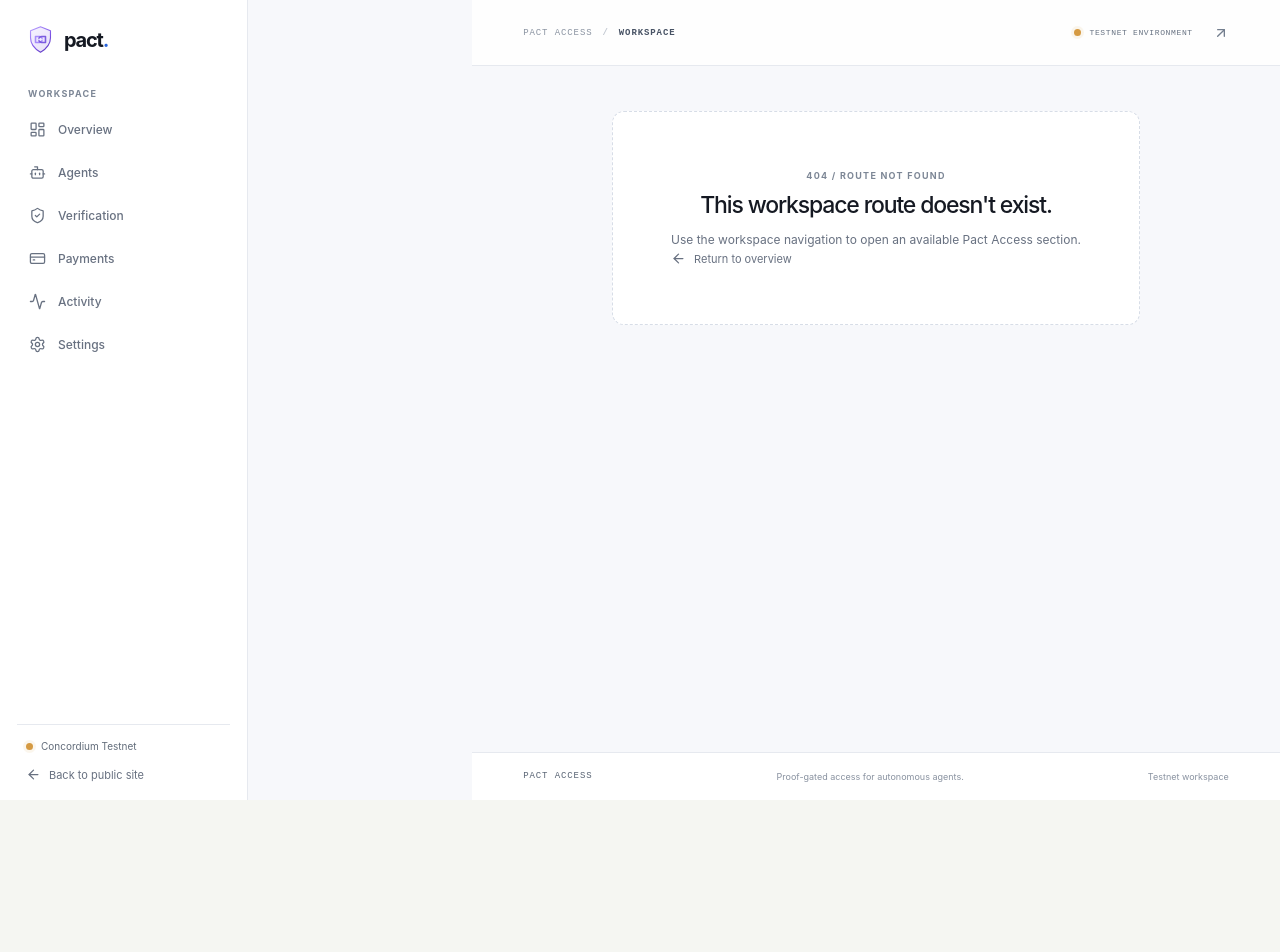
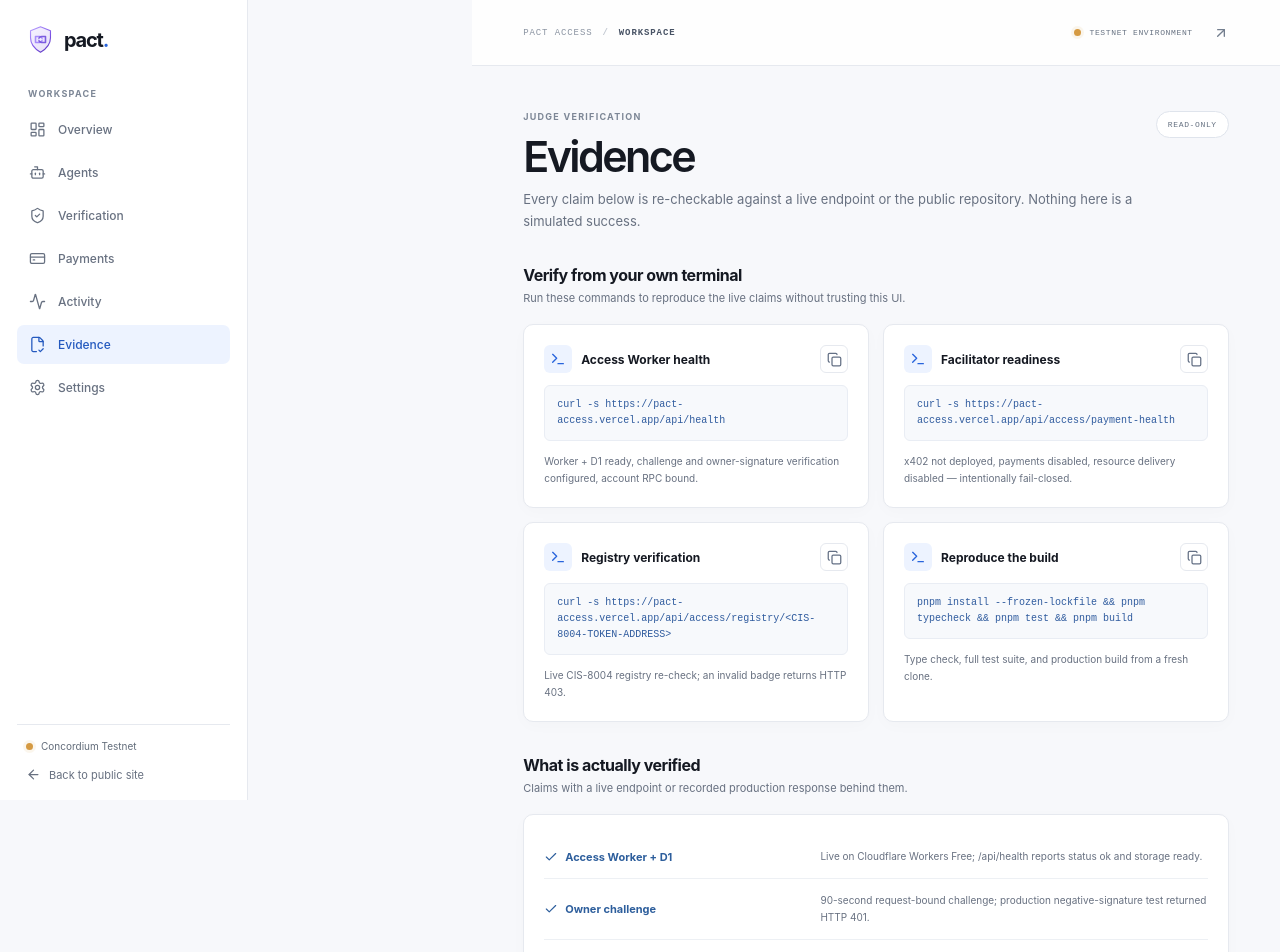
Before and after one commit to Tajudeeen/pact, a React (Vite) app: page /app/evidence in a window 1280 px wide. Shown: the top 952 px of the page. Before the commit the page ends 800 px from the top, so only its background shows below. Built offline with nearby package versions, Linux system fonts and the light colour scheme.

Commit message:
feat(workspace): judge re-verification evidence route and brief mapping

```diff
--- a/src/App.tsx
+++ b/src/App.tsx
@@ -8,6 +8,7 @@ import { Agents } from "./pages/workspace/Agents";
 import { Verification } from "./pages/workspace/Verification";
 import { Payments } from "./pages/workspace/Payments";
 import { ActivityPage } from "./pages/workspace/Activity";
+import { Evidence } from "./pages/workspace/Evidence";
 import { Settings } from "./pages/workspace/Settings";
 
 function WorkspaceNotFound() {
@@ -39,6 +40,7 @@ export function App() {
         <Route path="verification" element={<Verification />} />
         <Route path="payments" element={<Payments />} />
         <Route path="activity" element={<ActivityPage />} />
+        <Route path="evidence" element={<Evidence />} />
         <Route path="settings" element={<Settings />} />
         <Route path="*" element={<WorkspaceNotFound />} />
       </Route>
--- a/src/layouts/WorkspaceLayout.tsx
+++ b/src/layouts/WorkspaceLayout.tsx
@@ -1,5 +1,5 @@
 import { useEffect, useRef, useState } from "react";
-import { Activity, ArrowLeft, ArrowUpRight, Bot, CreditCard, LayoutDashboard, Menu, ShieldCheck, Settings, X } from "lucide-react";
+import { Activity, ArrowLeft, ArrowUpRight, Bot, CreditCard, FileCheck2, LayoutDashboard, Menu, ShieldCheck, Settings, X } from "lucide-react";
 import { Link, NavLink, Outlet } from "react-router";
 
 const navigation = [
@@ -8,6 +8,7 @@ const navigation = [
   { to: "/app/verification", label: "Verification", icon: ShieldCheck },
   { to: "/app/payments", label: "Payments", icon: CreditCard },
   { to: "/app/activity", label: "Activity", icon: Activity },
+  { to: "/app/evidence", label: "Evidence", icon: FileCheck2 },
   { to: "/app/settings", label: "Settings", icon: Settings },
 ];
 
--- /dev/null
+++ b/src/pages/workspace/Evidence.tsx
@@ -0,0 +1,115 @@
+import { ArrowUpRight, Check, Copy, ExternalLink, FileWarning, Terminal } from "lucide-react";
+import { useState } from "react";
+
+type Command = { label: string; command: string; proves: string };
+
+const commands: Command[] = [
+  {
+    label: "Access Worker health",
+    command: "curl -s https://pact-access.vercel.app/api/health",
+    proves: "Worker + D1 ready, challenge and owner-signature verification configured, account RPC bound.",
+  },
+  {
+    label: "Facilitator readiness",
+    command: "curl -s https://pact-access.vercel.app/api/access/payment-health",
+    proves: "x402 not deployed, payments disabled, resource delivery disabled — intentionally fail-closed.",
+  },
+  {
+    label: "Registry verification",
+    command: "curl -s https://pact-access.vercel.app/api/access/registry/<CIS-8004-TOKEN-ADDRESS>",
+    proves: "Live CIS-8004 registry re-check; an invalid badge returns HTTP 403.",
+  },
+  {
+    label: "Reproduce the build",
+    command: "pnpm install --frozen-lockfile && pnpm typecheck && pnpm test && pnpm build",
+    proves: "Type check, full test suite, and production build from a fresh clone.",
+  },
+];
+
+const verified: Array<[string, string]> = [
+  ["Access Worker + D1", "Live on Cloudflare Workers Free; /api/health reports status ok and storage ready."],
+  ["Owner challenge", "90-second request-bound challenge; production negative-signature test returned HTTP 401."],
+  ["Signature verification", "Server-side Ed25519 against fresh Concordium testnet account credentials."],
+  ["Registry re-check", "CIS-8004 active owner + agentWallet re-read at challenge and proof acceptance."],
+  ["Source and CI", "Public repository; typecheck, tests and production build pass in GitHub Actions."],
+];
+
+const gaps: Array<[string, string]> = [
+  ["Verified by Concordium identity badge", "Not implemented. Pact's gate proves control of the current CIS-8004 owner account, not a human identity attribute. No claim of ZK human-identity proof is made."],
+  ["x402 settlement", "Full facilitator bundle not deployed: missing CLOUDFLARE_API_TOKEN Actions secret, sponsor key, payout account and price."],
+  ["CCDExplorer transaction", "No real payment transaction exists. None is presented; no transaction hash or link is claimed."],
+  ["Protected resource delivery", "Disabled. Resource count is 0 and the resource route is fail-closed."],
+  ["Audit trail", "Activity is empty: no sanitized, authorized audit API exists yet."],
+];
+
+export function Evidence() {
+  const [copied, setCopied] = useState<string | null>(null);
+  const copy = async (text: string, key: string) => {
+    try {
+      await navigator.clipboard.writeText(text);
+      setCopied(key);
+      window.setTimeout(() => setCopied(null), 1600);
+    } catch {
+      setCopied(null);
+    }
+  };
+
+  return (
+    <div className="workspace-page">
+      <div className="workspace-page-heading">
+        <div>
+          <div className="workspace-eyebrow">JUDGE VERIFICATION</div>
+          <h1>Evidence</h1>
+          <p>Every claim below is re-checkable against a live endpoint or the public repository. Nothing here is a simulated success.</p>
+        </div>
+        <span className="workspace-readonly-pill">READ-ONLY</span>
+      </div>
+
+      <section className="workspace-section">
+        <div className="workspace-section-heading"><div><h2>Verify from your own terminal</h2><p>Run these commands to reproduce the live claims without trusting this UI.</p></div></div>
+        <div className="workspace-command-grid">
+          {commands.map(({ label, command, proves }) => (
+            <article key={label} className="workspace-panel workspace-command-card">
+              <div className="workspace-command-head"><span><Terminal size={16} /></span><strong>{label}</strong><button type="button" aria-label={`Copy command: ${label}`} onClick={() => copy(command, label)}>{copied === label ? <Check size={15} /> : <Copy size={15} />}</button></div>
+              <code>{command}</code>
+              <p>{proves}</p>
+            </article>
+          ))}
+        </div>
+      </section>
+
+      <section className="workspace-section">
+        <div className="workspace-section-heading"><div><h2>What is actually verified</h2><p>Claims with a live endpoint or recorded production response behind them.</p></div></div>
+        <div className="workspace-panel">
+          <div className="workspace-evidence-table">
+            {verified.map(([title, detail]) => (
+              <div key={title}><span><Check size={14} /> {title}</span><p>{detail}</p></div>
+            ))}
+          </div>
+        </div>
+      </section>
+
+      <section className="workspace-section">
+        <div className="workspace-section-heading"><div><h2>Honest gaps</h2><p>Known limits of this release, stated plainly. No mock covers these gaps.</p></div></div>
+        <div className="workspace-panel">
+          <div className="workspace-evidence-table is-gaps">
+            {gaps.map(([title, detail]) => (
+              <div key={title}><span><FileWarning size={14} /> {title}</span><p>{detail}</p></div>
+            ))}
+          </div>
+        </div>
+      </section>
+
+      <div className="workspace-notice">
+        <ExternalLink size={17} />
+        <p>
+          <strong>Submission requirements.</strong> A public repository, a demo video of up to
+          three minutes, a CCDExplorer link and a short go-live plan are required. The
+          CCDExplorer link is intentionally absent: there is no real transaction to link.
+          See <a href="https://github.com/Tajudeeen/pact" target="_blank" rel="noreferrer">the repository <ArrowUpRight size={12} /></a>{" "}
+          and <code>docs/SUBMISSION.md</code>.
+        </p>
+      </div>
+    </div>
+  );
+}
--- a/src/workspace.css
+++ b/src/workspace.css
@@ -89,6 +89,22 @@
 .workspace-scrim{display:none}
 .workspace-spin{animation:workspace-spin 1s linear infinite}
 @keyframes workspace-spin{to{transform:rotate(360deg)}}
+.workspace-command-grid{display:grid;grid-template-columns:repeat(2,minmax(0,1fr));gap:14px}
+.workspace-command-card{gap:12px;align-content:start}
+.workspace-command-head{display:flex;align-items:center;gap:9px}
+.workspace-command-head>span{display:grid;place-items:center;width:28px;height:28px;border-radius:6px;background:#edf3ff;color:var(--ws-blue)}
+.workspace-command-head strong{font-size:12px;flex:1}
+.workspace-command-head button{display:grid;place-items:center;width:28px;height:28px;border:1px solid var(--ws-line);border-radius:6px;background:#fff;color:#647085;cursor:pointer}
+.workspace-command-card code{display:block;padding:11px 12px;border-radius:6px;background:#f7f9fc;border:1px solid #e9edf4;color:#2f5b9e;font:10px/1.6 ui-monospace,monospace;overflow-wrap:anywhere;white-space:pre-wrap}
+.workspace-command-card p{font-size:10px;line-height:1.7;color:var(--ws-muted);margin:0}
+.workspace-evidence-table{display:grid}
+.workspace-evidence-table>div{display:grid;grid-template-columns:minmax(210px,.8fr) 1.2fr;gap:18px;padding:13px 0;border-top:1px solid #edf0f4}
+.workspace-evidence-table>div:first-child{border-top:0}
+.workspace-evidence-table span{display:flex;align-items:center;gap:7px;font-size:11px;font-weight:650;color:#2d5e9c}
+.workspace-evidence-table p{font-size:10px;line-height:1.7;color:var(--ws-muted);margin:0}
+.workspace-evidence-table.is-gaps span{color:#93601e}
+.workspace-notice code{font:9px ui-monospace,monospace;color:#3d5b8f}
+.workspace-notice a{display:inline-flex;align-items:center;gap:2px;color:#2c5da8}
 @media(max-width:900px){.workspace{grid-template-columns:220px minmax(0,1fr)}.workspace-verification-page .access-console{grid-template-columns:1fr;gap:20px}}
-@media(max-width:700px){.workspace{display:block}.workspace-sidebar{position:fixed;left:0;top:0;width:min(290px,86vw);transform:translateX(-105%);transition:transform .25s ease;box-shadow:none}.workspace-sidebar.is-open{transform:translateX(0);box-shadow:15px 0 50px #101a2c20}.workspace-icon-button{display:grid}.workspace-mobile-trigger{margin-right:12px}.workspace-mobile-close{display:grid}.workspace-scrim{display:block;position:fixed;inset:0;z-index:35;border:0;background:#10182766}.workspace-topbar{height:60px;padding:0 17px;justify-content:flex-start}.workspace-breadcrumb{flex:1}.workspace-topbar-right{gap:10px}.workspace-content{padding:30px 17px 50px}.workspace-status-grid,.workspace-action-grid{grid-template-columns:1fr}.workspace-page{gap:25px}.workspace-page-heading{display:grid;gap:14px}.workspace-readonly-pill{justify-self:start}.workspace-footer{padding:15px 17px;flex-wrap:wrap}.workspace-footer span:nth-child(2){display:none}.workspace-input-row{flex-direction:column}.workspace-input-row button{min-height:42px}.workspace-config-list>div{grid-template-columns:1fr;gap:6px}}
+@media(max-width:700px){.workspace-command-grid{grid-template-columns:1fr}.workspace-evidence-table>div{grid-template-columns:1fr;gap:5px}.workspace{display:block}.workspace-sidebar{position:fixed;left:0;top:0;width:min(290px,86vw);transform:translateX(-105%);transition:transform .25s ease;box-shadow:none}.workspace-sidebar.is-open{transform:translateX(0);box-shadow:15px 0 50px #101a2c20}.workspace-icon-button{display:grid}.workspace-mobile-trigger{margin-right:12px}.workspace-mobile-close{display:grid}.workspace-scrim{display:block;position:fixed;inset:0;z-index:35;border:0;background:#10182766}.workspace-topbar{height:60px;padding:0 17px;justify-content:flex-start}.workspace-breadcrumb{flex:1}.workspace-topbar-right{gap:10px}.workspace-content{padding:30px 17px 50px}.workspace-status-grid,.workspace-action-grid{grid-template-columns:1fr}.workspace-page{gap:25px}.workspace-page-heading{display:grid;gap:14px}.workspace-readonly-pill{justify-self:start}.workspace-footer{padding:15px 17px;flex-wrap:wrap}.workspace-footer span:nth-child(2){display:none}.workspace-input-row{flex-direction:column}.workspace-input-row button{min-height:42px}.workspace-config-list>div{grid-template-columns:1fr;gap:6px}}
 @media(prefers-reduced-motion:reduce){.workspace *{scroll-behavior:auto!important;transition-duration:.01ms!important;animation-duration:.01ms!important;animation-iteration-count:1!important}}
```
Also changed, not shown: scripts/qa-live-proxy.mjs (added, +27 -0 lines), 4 other files (tests, documents, lock files or other folders).
